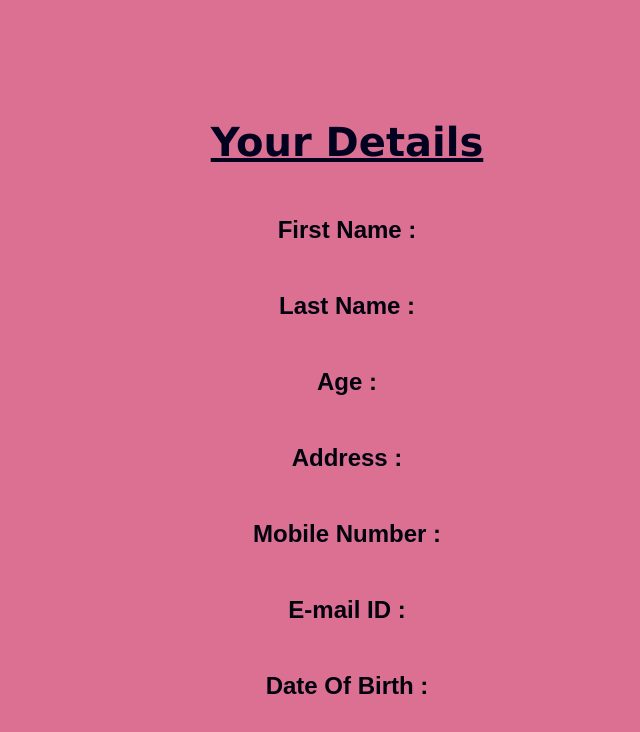
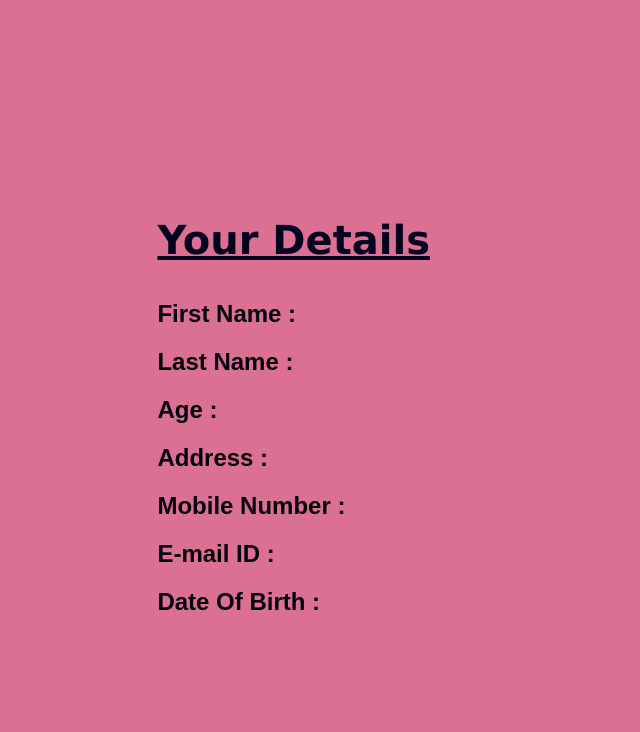
Before and after one commit to Hegde-6dtech/Registration-form, a plain HTML site: page result.html in a window 1280 px wide. Shown: the whole page, without its empty margins (293-933 px from the left). Drawn offline with Linux system fonts and the light colour scheme.

Commit message:
css change

```diff
--- a/result.html
+++ b/result.html
@@ -14,11 +14,16 @@
         h1{
             font-family: Verdana;
             font-size: 250%;
+            display: inline-block;
+            width: 30%;
             color: rgb(2, 2, 32);
         }
         h3{
             font-family: sans-serif;
             font-size: 150%;
+            display: inline-block;
+            width: 30%;
+            margin: 10px;
             color: rgb(2, 2, 14);
 
         }
```
